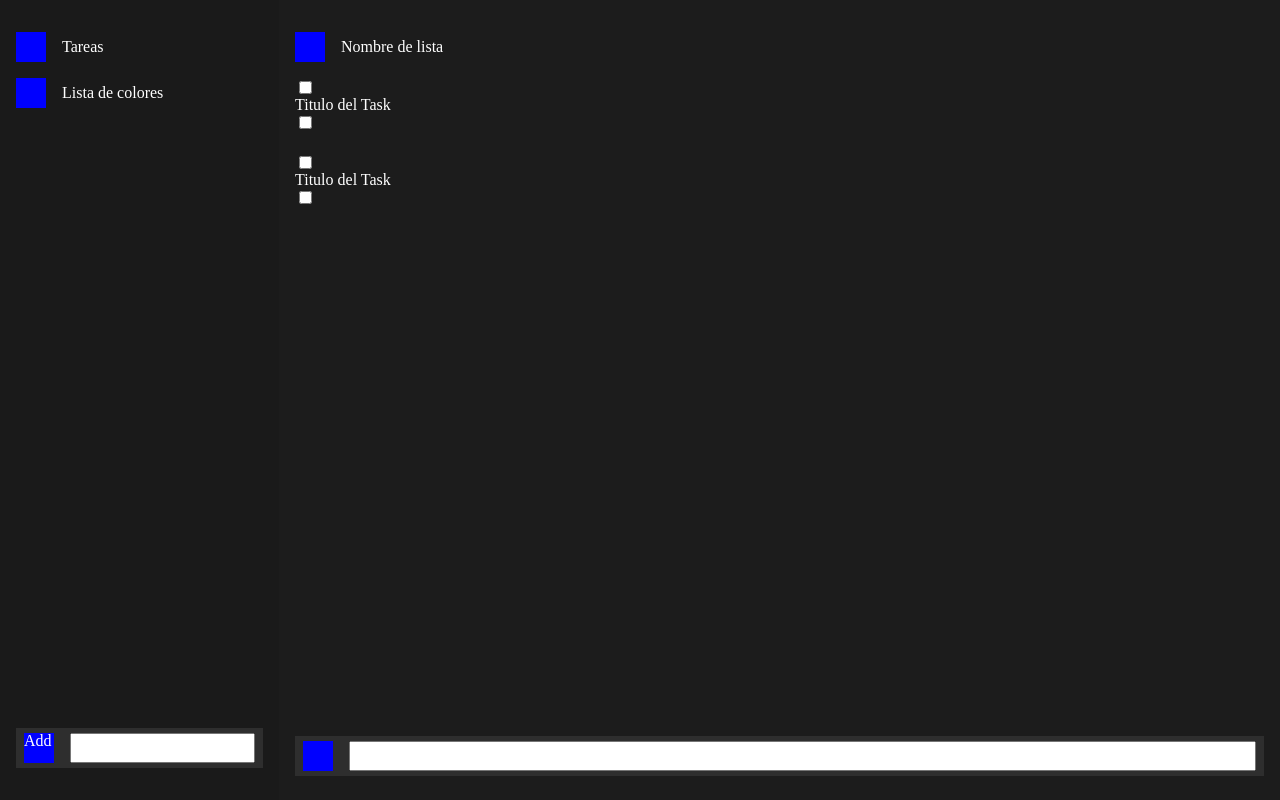
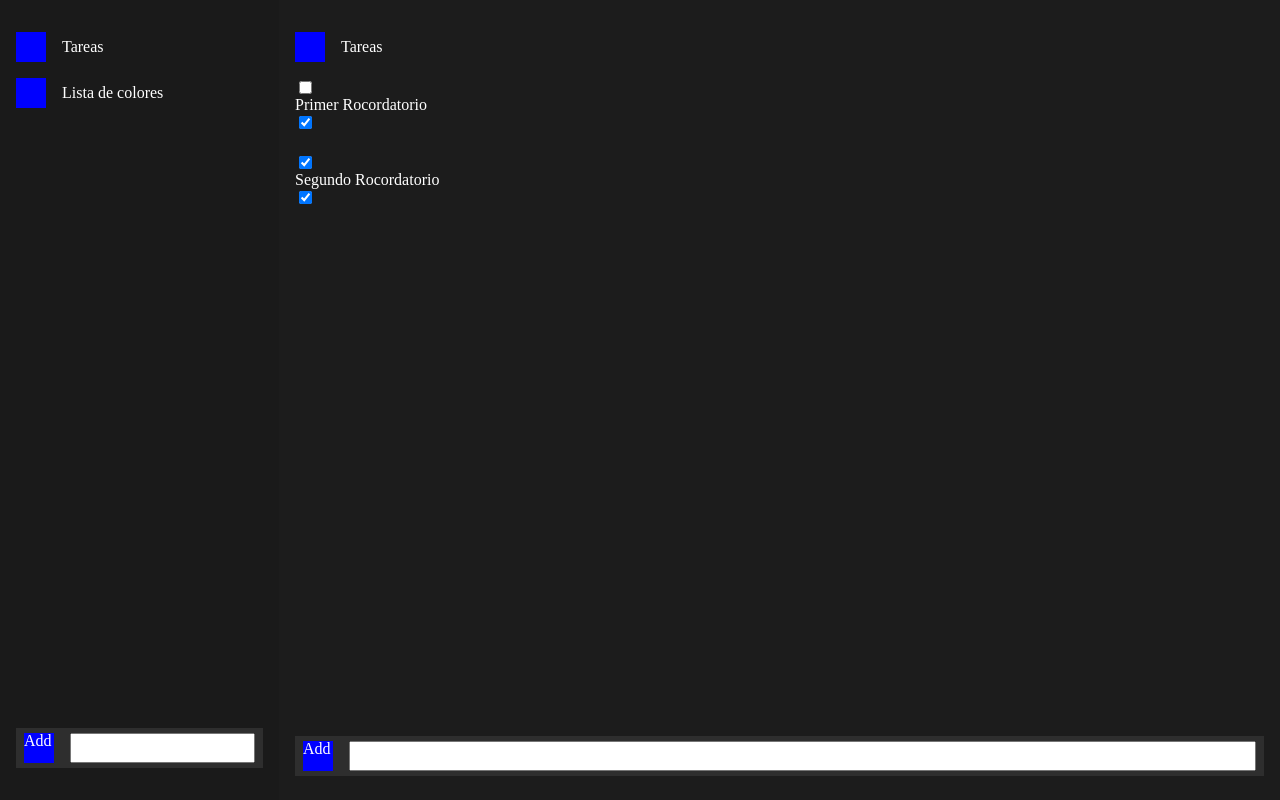
Before and after one commit to BetaKrankri/Remainme, a React (Create React App) app: page / in a window 1280 px wide. Built offline with nearby package versions, Linux system fonts and the light colour scheme.

Commit message:
add Task Component

```diff
--- a/src/components/TaskBoard/TaskBoard.js
+++ b/src/components/TaskBoard/TaskBoard.js
@@ -1,39 +1,33 @@
-function TaskBoard(props) {
+import { useContext } from "react";
+import { DataContext } from "../../DataContext";
+import NewItem from "../NewItem/NewItem";
+import Task from "./Task/Task";
+
+
+function TaskBoard() {
+    const { currentList, data, setData } = useContext(DataContext);
+
+    let currentTasks = []
+    currentTasks = data.find(list => list.listName === currentList).taskList;
+
     return (
         <div className='TaskBoard'>
+
             <div className='Header'>
                 <div className='icon'></div>
-                <div className='label'>Nombre de lista</div>
+                <div className='label'>{currentList}</div>
             </div>
 
             <div className='Body'>
-                <div className='Task'>
-                    <input type='checkbox' className='IsDone' />
-                    <div className='Info'>
-                        <div className='Title'>Titulo del Task</div>
-                        <div className='Extra'></div>
-                    </div>
-                    <input className='IsStarred' type='checkbox' />
-                </div>
-
-                <div className='Task'>
-                    <input type='checkbox' className='IsDone' />
-                    <div className='Info'>
-                        <div className='Title'>Titulo del Task</div>
-                        <div className='Extra'></div>
-                    </div>
-                    <input className='IsStarred' type='checkbox' />
-                </div>
+                {currentTasks.map((task, i) =>
+                    <Task task={task} key={task.creationDate} />)}
             </div>
 
             <div className='Footer'>
-                <div className='NewTask'>
-                    <div className='icon'></div>
-                    <input className='' type='text' />
-                </div>
+                <NewItem />
             </div>
 
-        </div>
+        </div >
     );
 }
 
```
